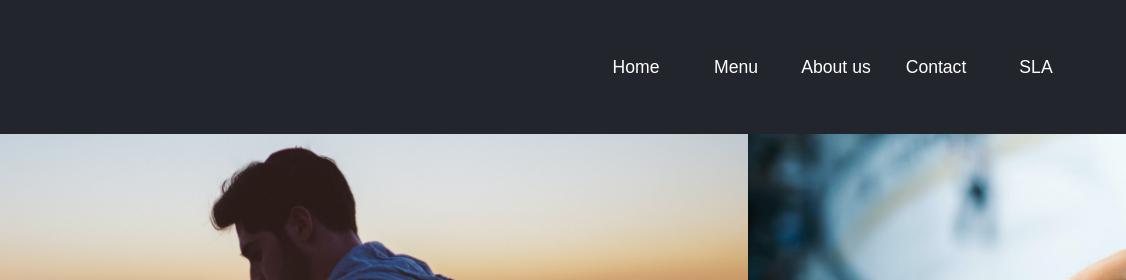
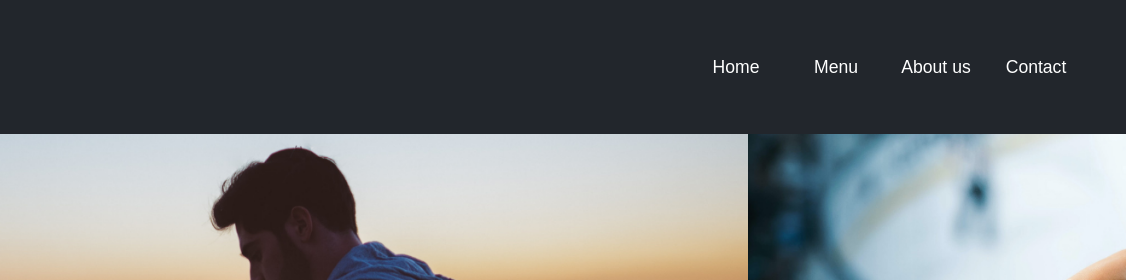
Before and after one commit to Miskaskel/Menu_resposivo, a plain HTML site: page index.html in a window 1280 px wide. Shown: the top 280 px of the page, 154-1280 px from the left. Drawn offline with Linux system fonts and the light colour scheme.

Commit message:
Update index.html

```diff
--- a/index.html
+++ b/index.html
@@ -21,7 +21,6 @@
                 <li><a href="" class="links">Menu</a></li>
                 <li><a href="" class="links">About us</a></li>
                 <li><a href="" class="links">Contact</a></li>
-                <li><a href="" class="links">SLA</a></li>
             </ul>
         </nav>
     </header>
```
